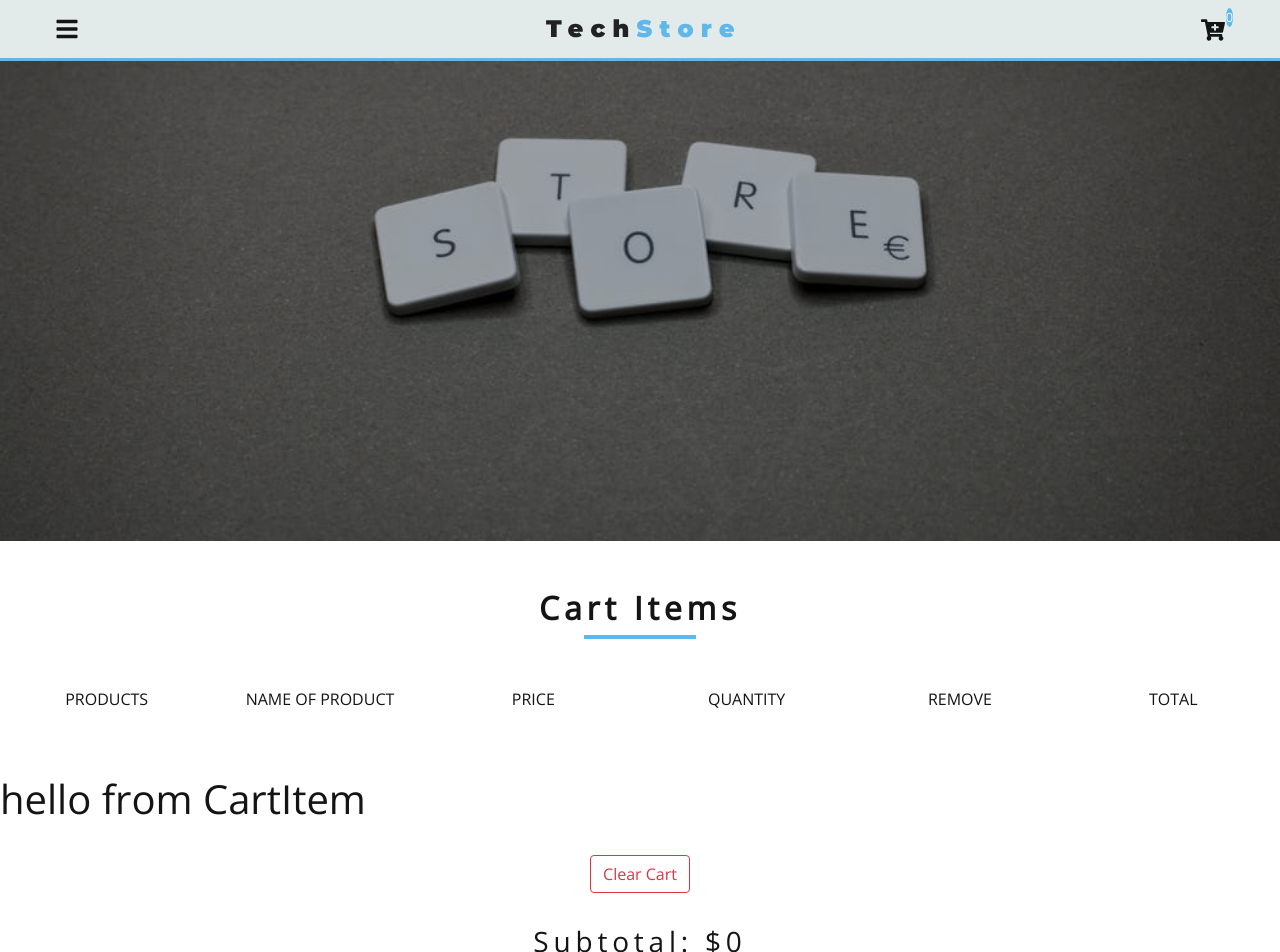
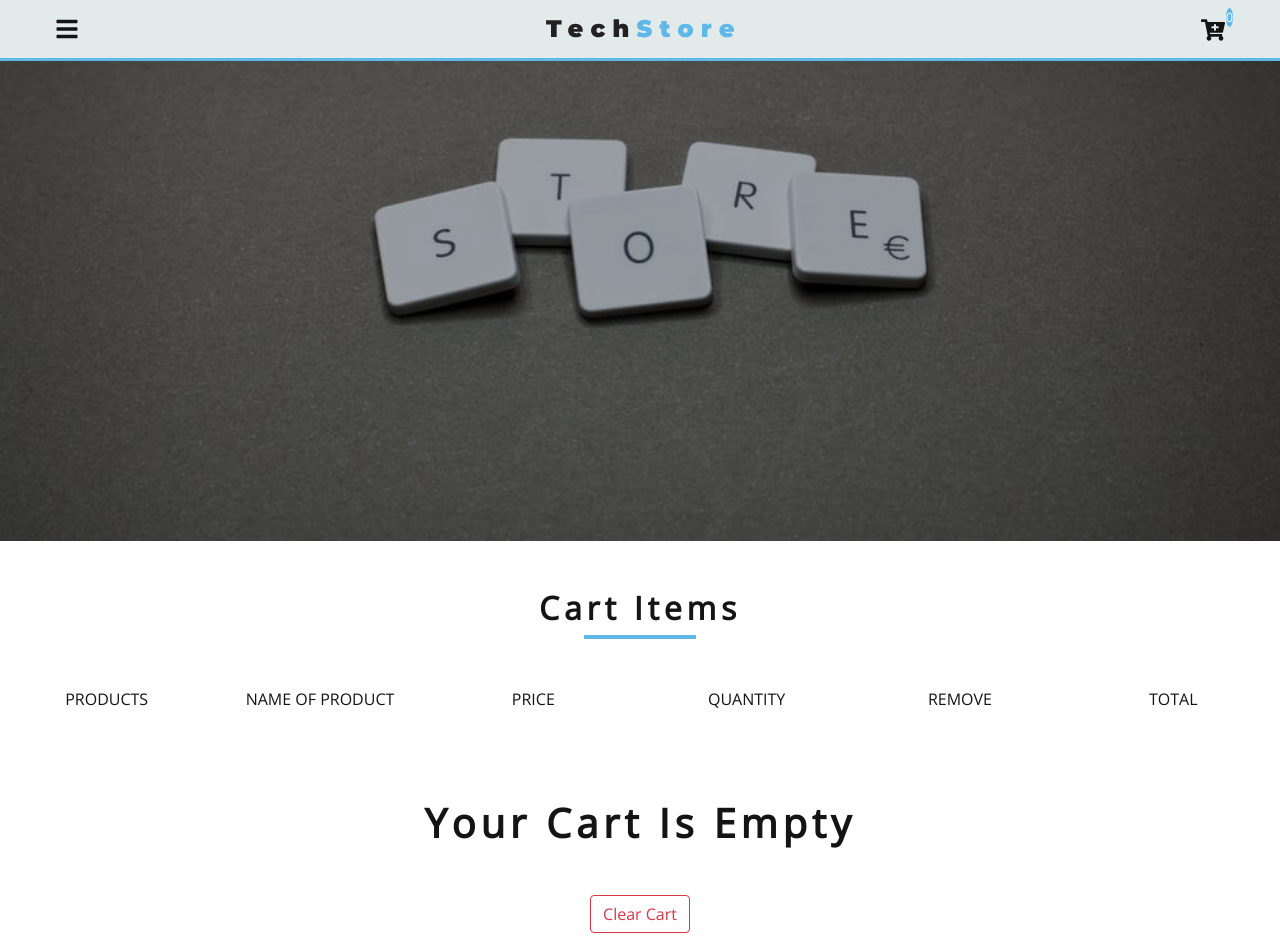
Before and after one commit to JainieJ/delivery-service, a React (Create React App) app: page /cart in a window 1280 px wide. Shown: the top 952 px of the page. Built offline with nearby package versions, Linux system fonts and the light colour scheme.

Commit message:
CartList complete

```diff
--- a/src/components/CartPage/CartList.jsx
+++ b/src/components/CartPage/CartList.jsx
@@ -1,8 +1,42 @@
 import React from "react";
 import CartItem from "./CartItem";
+import { ProductConsumer } from "../../context/context";
 
 const CartList = () => {
-  return <CartItem />;
+  return (
+    <div className="container-fluid">
+      {/* row */}
+      <div className="row">
+        <div className="col">
+          <ProductConsumer>
+            {value => {
+              const { cart, increment, decrement, removeItem } = value;
+              if (cart.length === 0) {
+                return (
+                  <h1 className="text-title text-center my-4">
+                    your cart is empty
+                  </h1>
+                );
+              }
+              return (
+                <>
+                  {cart.map(item => (
+                    <CartItem
+                      key={item.id}
+                      cartItem={item}
+                      increment={increment}
+                      decrement={decrement}
+                      removeItem={removeItem}
+                    />
+                  ))}
+                </>
+              );
+            }}
+          </ProductConsumer>
+        </div>
+      </div>
+    </div>
+  );
 };
 
 export default CartList;
```
